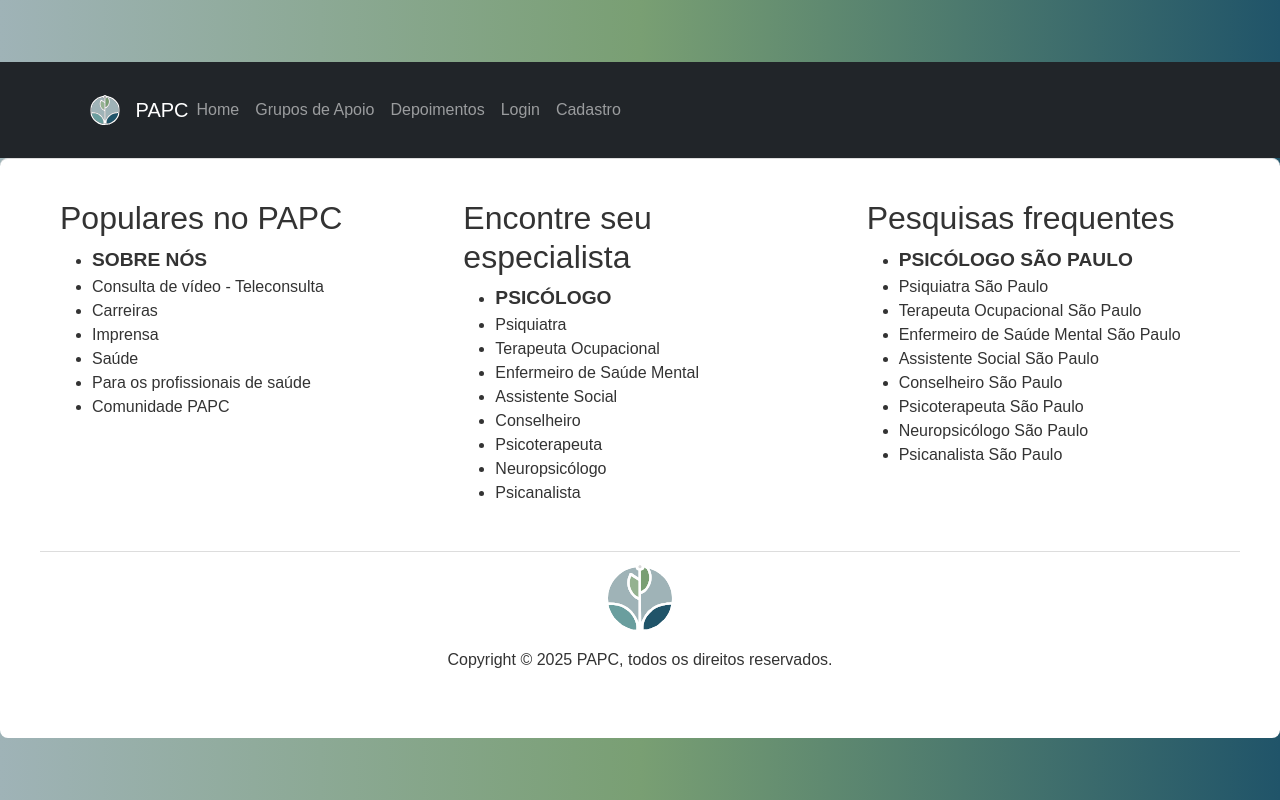
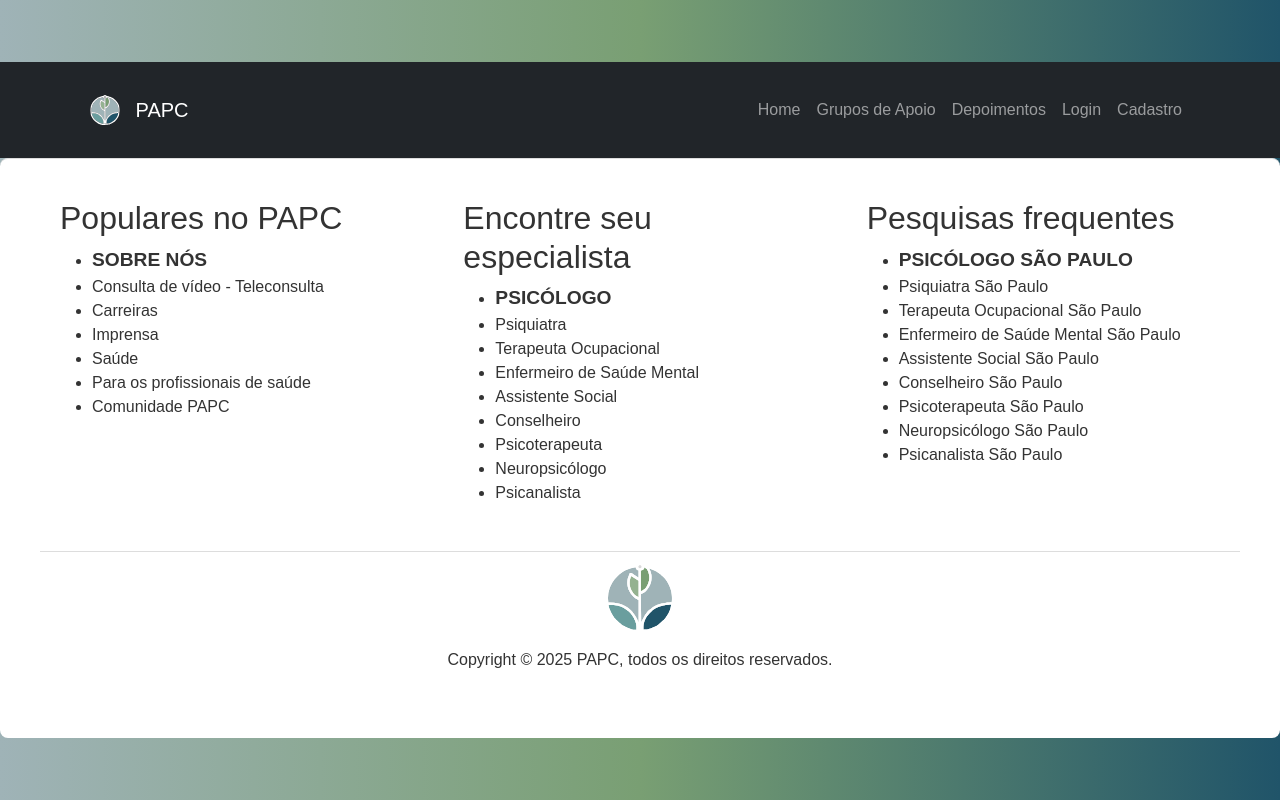
Before and after one commit to ph3523/PAPC, a React (Vite) app: page /cadastro in a window 1280 px wide. Built offline with nearby package versions, Linux system fonts and the light colour scheme.

Commit message:
::FEAT:: remove estilos não utilizados e ajusta a estrutura do cabeçalho para melhor responsividade

```diff
--- a/src/components/header.css
+++ b/src/components/header.css
@@ -4,15 +4,3 @@
   height: 30px;
   margin-right: 10px;
 }
-
-.container{
-    display: flex;
-    /* height: auto; */
-    /* justify-content: space-between;
-    align-items: center; */
-}
-.nav{
-    display: flex;
-    /* justify-content: space-between;
-    align-items: center; */
-}
--- a/src/components/header.jsx
+++ b/src/components/header.jsx
@@ -13,8 +13,8 @@
             PAPC
           </Navbar.Brand>
           <Navbar.Toggle aria-controls="basic-navbar-nav" />
-          <Navbar.Collapse id="basic-navbar-nav">
-            <Nav className="me-auto">
+          <Navbar.Collapse id="basic-navbar-nav" className="justify-content-end">
+            <Nav >
               <Nav.Link href="/">Home</Nav.Link>
               <Nav.Link as={Link} to="/indicacao">
                 Grupos de Apoio
```
